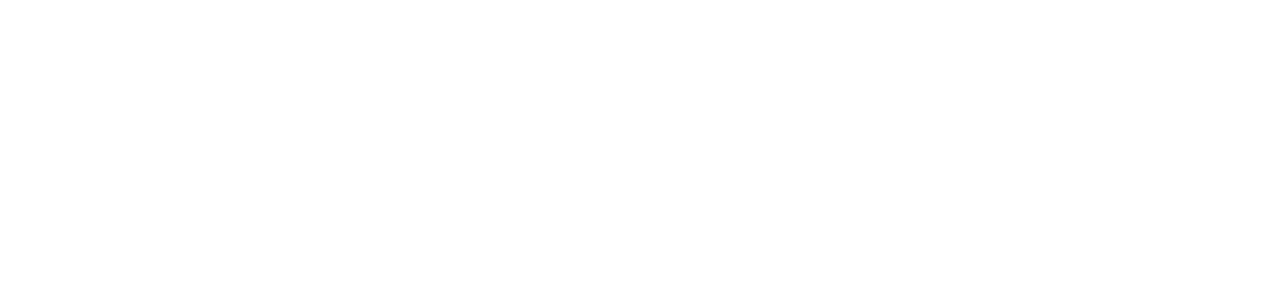
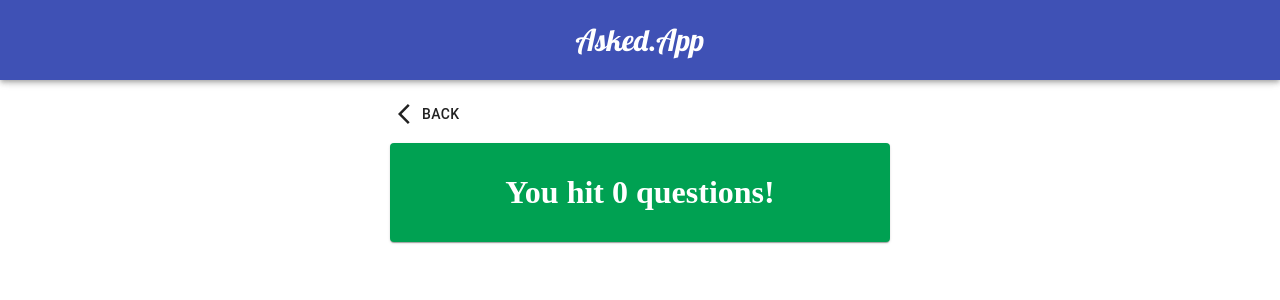
Before and after one commit to nicolas-oliveira/wa-project-challenge, a React (Create React App) app in the folder web/: page /result/1 in a window 1280 px wide. Shown: the top 300 px of the page. Built offline with nearby package versions, Linux system fonts and the light colour scheme.

Commit message:
feat: create screens, loading, modal, localstore and more....

```diff
--- /dev/null
+++ b/web/src/Components/ModalConfirm/index.js
@@ -0,0 +1,43 @@
+import React from "react";
+import {
+  Button,
+  Dialog,
+  DialogActions,
+  DialogContent,
+  DialogContentText,
+  DialogTitle,
+} from "@material-ui/core";
+import { useHistory } from "react-router-dom";
+
+export default function ModalConfirm({ setCancel }) {
+  const history = useHistory();
+  const handleClose = () => {
+    setCancel(false);
+  };
+
+  return (
+    <Dialog
+      open
+      onClose={handleClose}
+      aria-labelledby="alert-dialog-title"
+      aria-describedby="alert-dialog-description"
+    >
+      <DialogTitle id="alert-dialog-title">
+        {"Do you really want to cancel the quiz?"}
+      </DialogTitle>
+      <DialogContent>
+        <DialogContentText id="alert-dialog-description">
+          If you quit the current quiz all your current data will be lost.
+        </DialogContentText>
+      </DialogContent>
+      <DialogActions>
+        <Button color="primary" onClick={() => history.push("/")}>
+          Yes
+        </Button>
+        <Button color="primary" onClick={handleClose} autoFocus>
+          No
+        </Button>
+      </DialogActions>
+    </Dialog>
+  );
+}
--- a/web/src/routes.js
+++ b/web/src/routes.js
@@ -3,6 +3,7 @@ import { BrowserRouter, Switch, Route } from "react-router-dom";
 
 import Home from "./screens/Home";
 import Quiz from "./screens/Quiz";
+import Result from "./screens/Result";
 
 function Routes() {
   return (
@@ -10,6 +11,7 @@ function Routes() {
       <Switch>
         <Route path="/" exact component={Home} />
         <Route path="/quiz/:numberOfQuestions" component={Quiz} />
+        <Route path="/result/:indexOfGlobalQuizList" component={Result} />
       </Switch>
     </BrowserRouter>
   );
--- a/web/src/screens/Home.js
+++ b/web/src/screens/Home.js
@@ -18,13 +18,20 @@ const useStyles = makeStyles(() => ({
   },
   form: {
     ...flex,
+  },
+  input: {
     width: 500,
+    marginTop: 10,
+  },
+  button: {
+    width: 500,
+    marginTop: 20,
   },
 }));
 
 export default function Home() {
-  // const [numberOfQuestions, setNumberOfQuestions] = useState(0);
-  const { root, main, form } = useStyles();
+  // const [historicQuizList, setHistoricQuizList] = useState(0);
+  const { root, main, form, input, button } = useStyles();
   const history = useHistory();
 
   async function handleSubmit(e) {
@@ -40,6 +47,7 @@ export default function Home() {
           <h2>Choose the number of questions:</h2>
 
           <Input
+            required
             type={"number"}
             onChange={(event) =>
               event.target.value < 1
@@ -48,9 +56,12 @@ export default function Home() {
                 ? (event.target.value = 100)
                 : event.target.value
             }
+            className={input}
           ></Input>
 
-          <Button type={"submit"}>Start</Button>
+          <Button variant="outlined" type={"submit"} className={button}>
+            Start
+          </Button>
         </form>
       </main>
     </div>
--- a/web/src/screens/Quiz.js
+++ b/web/src/screens/Quiz.js
@@ -1,27 +1,26 @@
 import React from "react";
 import { useEffect, useState } from "react";
 import QuestionElement from "../Components/QuestionElement";
-import ShuffleIcon from "@material-ui/icons/Shuffle";
-import { useParams } from "react-router-dom";
+import { Shuffle } from "@material-ui/icons";
+
+import { useParams, useHistory } from "react-router-dom";
 
 import flex from "../styles/flex";
 import Header from "../Components/Header";
-import QuestionResultElement from "../Components/QuestionResultElement";
+import ModalConfirm from "../Components/ModalConfirm";
 
 // Convert all HTML entities and prevent XSS attack from HTML in api
 import { decode } from "html-entities";
 import { sanitize } from "dompurify";
 
 import {
+  CircularProgress,
   makeStyles,
   Container,
-  CircularProgress,
-  Backdrop,
   Toolbar,
   Button,
   AppBar,
   Grid,
-  Card,
 } from "@material-ui/core";
 
 import api from "../services/api";
@@ -46,6 +45,12 @@ const useStyles = makeStyles(() => ({
     zIndex: 1000,
     marginTop: "10vh",
   },
+  cancelButton: {
+    display: "flex",
+    justifyContent: "left",
+    flexDirection: "row",
+    marginBottom: 10,
+  },
   title: {
     fontFamily: "'Lobster', cursive",
     fontSize: 30,
@@ -58,38 +63,44 @@ const useStyles = makeStyles(() => ({
   button: {
     width: 500,
   },
-  cardResult: {
-    ...flex,
-    width: 500,
-    padding: 10,
-    marginBottom: 30,
-    background: "#00a152",
-    color: "white",
-  },
 }));
 
 export default function Quiz() {
   const params = useParams();
+  const history = useHistory();
 
+  // State from choice after click in alternatives
   const [onSelectAlternative, setOnSelectAlternative] = useState("");
+
+  // Array of actual Quiz not finished yet by user
+  const [quizList, setQuizList] = useState([]);
+
+  // Index for the list inside quizList
   const [indexQuestion, setIndexQuestion] = useState(0);
+
+  // Booleans to control the app
   const [loading, setLoading] = useState(false);
-  const [quizList, setQuizList] = useState([]);
-  const [hits, setHits] = useState(0);
+  const [cancel, setCancel] = useState(false);
 
-  const { root, infoBar, questionBox, button, cardResult, title } = useStyles();
+  const { root, infoBar, questionBox, button, title, cancelButton } =
+    useStyles();
 
   useEffect(() => {
     async function fetchData() {
       setLoading(true);
+      try {
         let numberOfQuestions = params.numberOfQuestions;
+
+        // Prevent to get invalid numbers from URL
         if (numberOfQuestions < 1) {
           numberOfQuestions = 1;
-      }
-      if (numberOfQuestions > 100) {
+        } else if (numberOfQuestions > 100) {
           numberOfQuestions = 100;
         }
-      await api.get(`api.php?amount=${numberOfQuestions}`).then((response) => {
+
+        await api
+          .get(`api.php?amount=${numberOfQuestions}`)
+          .then((response) => {
             setQuizList(
               response.data.results.map((e, index) => {
                 const question = decode(sanitize(e.question));
@@ -112,19 +123,65 @@ export default function Quiz() {
             );
             setLoading(false);
           });
+      } catch (error) {
+        console.error(error);
+        console.log("Não foi possível realizar a requisição");
+      }
     }
     fetchData();
-  }, []);
+  }, [params.numberOfQuestions]);
 
   useEffect(() => {
-    if (indexQuestion < quizList.length) {
+    if (
+      loading === false &&
+      quizList.length !== 0 &&
+      indexQuestion < quizList.length
+    ) {
       quizList[indexQuestion].selectedAlternative = onSelectAlternative;
     }
-  }, [onSelectAlternative]);
+  }, [quizList, onSelectAlternative, indexQuestion, loading]);
+
+  useEffect(() => {
+    async function finishQuiz() {
+      if (
+        loading === false &&
+        quizList.length !== 0 &&
+        indexQuestion === quizList.length
+      ) {
+        try {
+          let temp = await JSON.parse(localStorage.getItem("global_quizlist"));
+
+          if (!temp) temp = [];
+
+          temp.push(quizList);
+
+          await localStorage.setItem("global_quizlist", JSON.stringify(temp));
+
+          history.push(`/result/${temp.length - 1}`);
+        } catch (error) {
+          console.error(error);
+          console.log("Não foi possível resgatar e salvar o Quiz atual");
+        }
+      }
+    }
+    finishQuiz();
+  }, [indexQuestion, quizList, history, loading]);
+
+  async function submit() {
+    setIndexQuestion(indexQuestion + 1);
+    setOnSelectAlternative("");
+  }
 
   return (
     <Container className={root}>
       <Header />
+      {cancel ? <ModalConfirm setCancel={setCancel} /> : null}
+      {loading ? (
+        <Grid className={questionBox}>
+          <CircularProgress />
+        </Grid>
+      ) : (
+        <>
           <AppBar color="secondary" className={infoBar}>
             <Grid
               container
@@ -132,13 +189,18 @@ export default function Quiz() {
               justify="space-evenly"
               alignItems="center"
             >
-          <ShuffleIcon fontSize="large" />
+              <Shuffle fontSize="large" />
               <Toolbar className={title}>Random</Toolbar>
               <span className={title}>59''</span>
             </Grid>
           </AppBar>
 
           <Grid container className={questionBox}>
+            <Grid className={cancelButton}>
+              <Button className={button} onClick={() => setCancel(true)}>
+                Cancel
+              </Button>
+            </Grid>
             {quizList[indexQuestion] ? (
               <QuestionElement
                 index={quizList[indexQuestion].index}
@@ -148,34 +210,14 @@ export default function Quiz() {
               />
             ) : null}
 
-        {quizList && !loading ? (
-          indexQuestion === quizList.length ? (
-            <>
-              <Card className={cardResult}>
-                <h1>You hit {hits} questions!</h1>
-              </Card>
-              {quizList.map((e) => (
-                <QuestionResultElement
-                  hits={hits}
-                  question={e.question}
-                  alternatives={e.alternatives}
-                  correctAnswer={e.correctAnswer}
-                  selectedAlternative={e.selectedAlternative}
-                />
-              ))}
-            </>
-          ) : (
-            console.log({
-              hits,
-              quizList,
-              selectedAlternative: onSelectAlternative,
-            })
-          )
-        ) : null}
-
             {onSelectAlternative === "" ? (
               <span style={{ cursor: "not-allowed" }}>
-            <Button disabled variant="outlined" size="large" className={button}>
+                <Button
+                  disabled
+                  variant="outlined"
+                  size="large"
+                  className={button}
+                >
                   next
                 </Button>
               </span>
@@ -184,20 +226,21 @@ export default function Quiz() {
                 variant="outlined"
                 size="large"
                 className={button}
-            onClick={() => {
-              if (
-                onSelectAlternative === quizList[indexQuestion].correctAnswer
-              ) {
-                setHits(hits + 1);
-              }
-              setIndexQuestion(indexQuestion + 1);
-              setOnSelectAlternative("");
-            }}
+                onClick={() => submit()}
               >
                 next
               </Button>
             )}
+
+            {/* {console.log({
+              quizList,
+              selectedAlternative: onSelectAlternative,
+              indexQuestion,
+              quizListLength: quizList.length,
+            })} */}
           </Grid>
+        </>
+      )}
     </Container>
   );
 }
--- /dev/null
+++ b/web/src/screens/Result.js
@@ -0,0 +1,132 @@
+import React from "react";
+import { useEffect, useState } from "react";
+import { useParams, Link } from "react-router-dom";
+
+import flex from "../styles/flex";
+import Header from "../Components/Header";
+
+import {
+  CircularProgress,
+  makeStyles,
+  Card,
+  Grid,
+  Button,
+} from "@material-ui/core";
+
+import { ArrowBackIos } from "@material-ui/icons";
+
+import QuestionResultElement from "../Components/QuestionResultElement";
+
+const useStyles = makeStyles(() => ({
+  root: {
+    flexGrow: 1,
+    height: "100vh",
+  },
+  main: {
+    ...flex,
+    paddingTop: "12vh",
+  },
+  back: {
+    display: "flex",
+    justifyContent: "left",
+    flexDirection: "row",
+    width: 500,
+    paddingBottom: 10,
+  },
+  link: {
+    all: "unset",
+  },
+  form: {
+    ...flex,
+    width: 500,
+  },
+  cardResult: {
+    ...flex,
+    width: 500,
+    padding: 10,
+    marginBottom: 30,
+    background: "#00a152",
+    color: "white",
+  },
+}));
+
+export default function Result() {
+  const param = useParams();
+
+  // Number of hits from user in actual quiz
+  const [hits, setHits] = useState(0);
+  const [quizList, setQuizList] = useState([]);
+  const [loading, setLoading] = useState(false);
+
+  useEffect(() => {
+    async function getResult() {
+      setLoading(true);
+
+      setHits(0);
+
+      try {
+        const globalQuizList = await JSON.parse(
+          localStorage.getItem("global_quizlist")
+        );
+
+        if (globalQuizList)
+          setQuizList(globalQuizList[param.indexOfGlobalQuizList]);
+      } catch (error) {
+        console.error(error);
+        console.log("Não foi possível obter o resultado solicitado");
+      }
+      setLoading(false);
+    }
+    getResult();
+  }, [param.indexOfGlobalQuizList]);
+
+  useEffect(() => {
+    if (!loading && quizList.length > 0) {
+      let count = 0;
+      quizList.forEach((e) => {
+        console.log(e);
+        if (e.selectedAlternative === e.correctAnswer) count++;
+      });
+      setHits(count);
+    }
+  }, [quizList, hits, loading]);
+
+  const { root, main, cardResult, back, link, button } = useStyles();
+
+  return (
+    <div className={root}>
+      <Header />
+      <main className={main}>
+        <Grid className={back}>
+          <Link to="/" className={link}>
+            <Button className={button}>
+              <ArrowBackIos />
+              <span>Back</span>
+            </Button>
+          </Link>
+        </Grid>
+
+        {loading ? (
+          <Grid className={cardResult}>
+            <CircularProgress />
+          </Grid>
+        ) : (
+          <>
+            <Card className={cardResult}>
+              <h1>You hit {hits} questions!</h1>
+            </Card>
+            {quizList.map((e, index) => (
+              <QuestionResultElement
+                key={index}
+                question={e.question}
+                alternatives={e.alternatives}
+                correctAnswer={e.correctAnswer}
+                selectedAlternative={e.selectedAlternative}
+              />
+            ))}
+          </>
+        )}
+      </main>
+    </div>
+  );
+}
```
Lines whose indentation alone changed are shown as unchanged.
